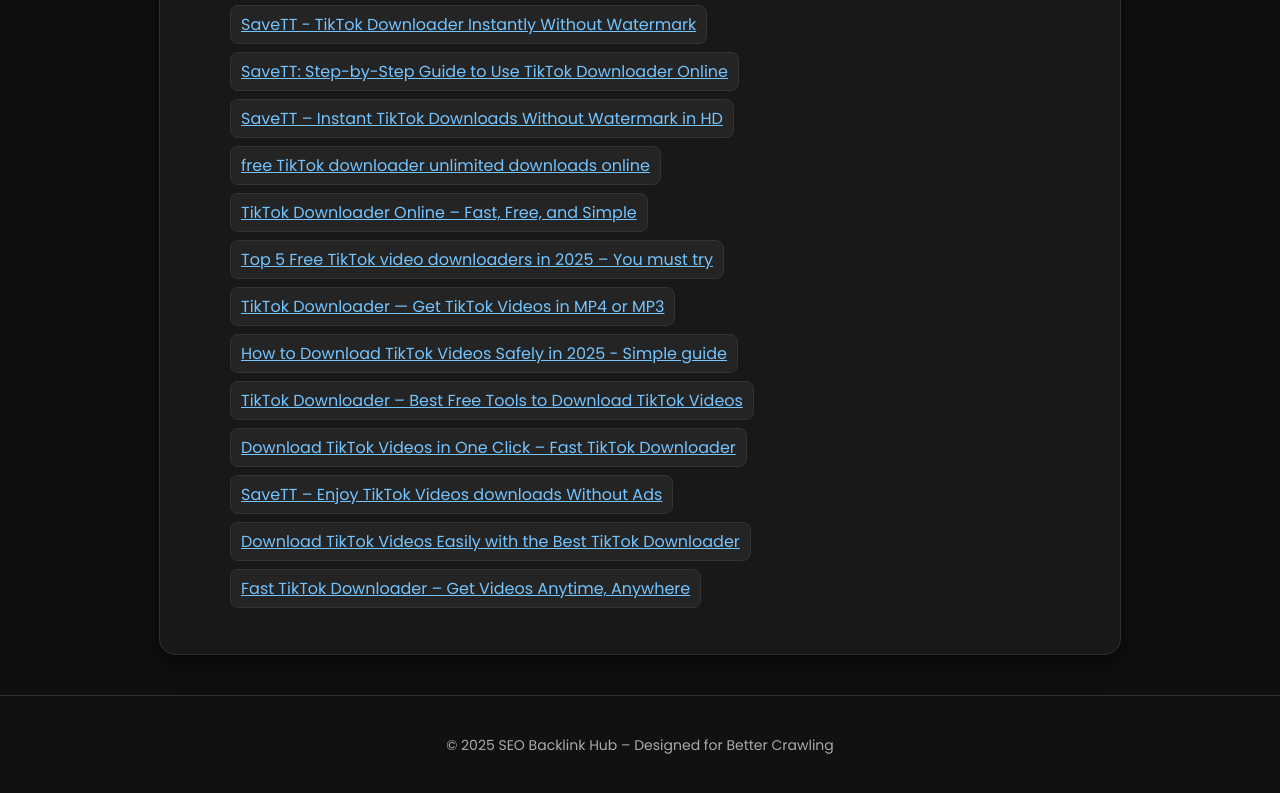
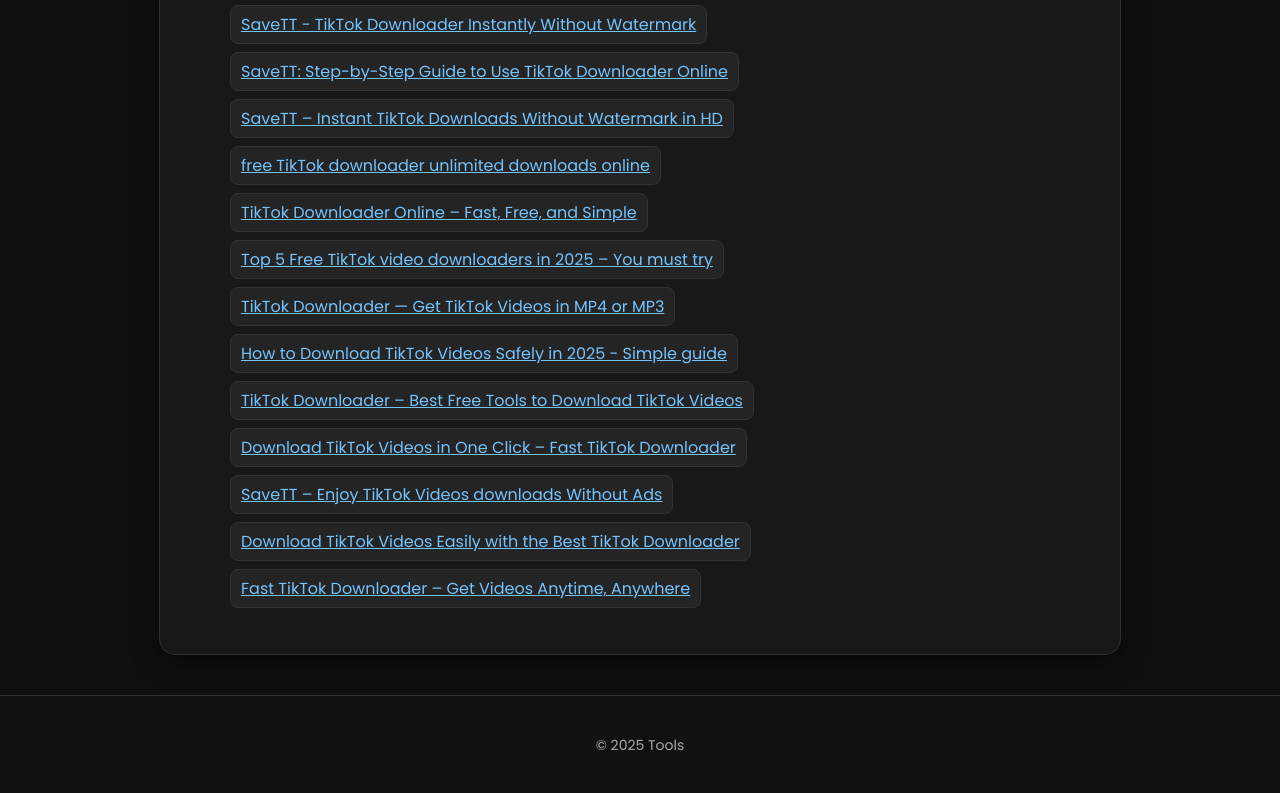
Before and after one commit to savettio/savett, a plain HTML site: page index.html in a window 1280 px wide. Shown: the part 979-1772 px from the top of the page. Drawn offline with Linux system fonts and the light colour scheme.

Commit message:
Update index.html

```diff
--- a/index.html
+++ b/index.html
@@ -142,7 +142,7 @@
     </div>
 
     <footer>
-        <p>© 2025 SEO Backlink Hub – Designed for Better Crawling</p>
+        <p>© 2025 Tools</p>
     </footer>
 
 </body>
```
